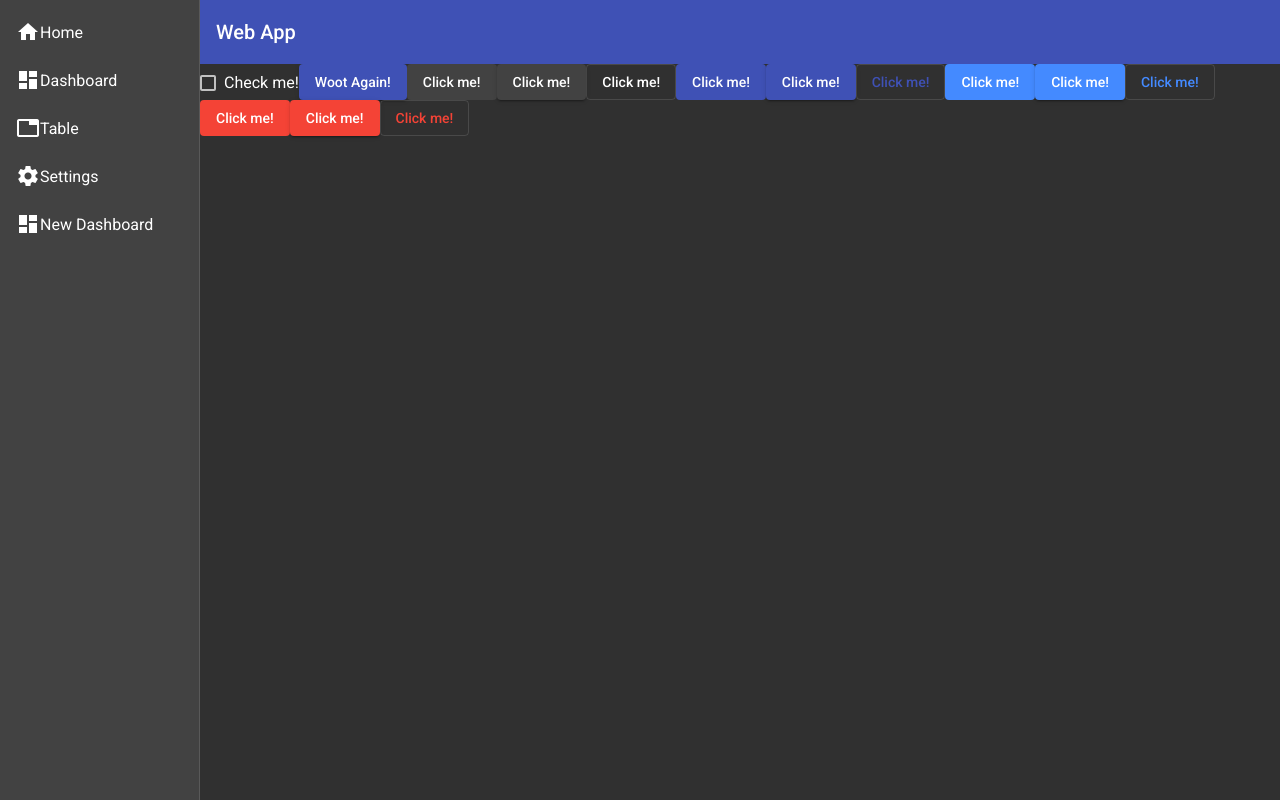
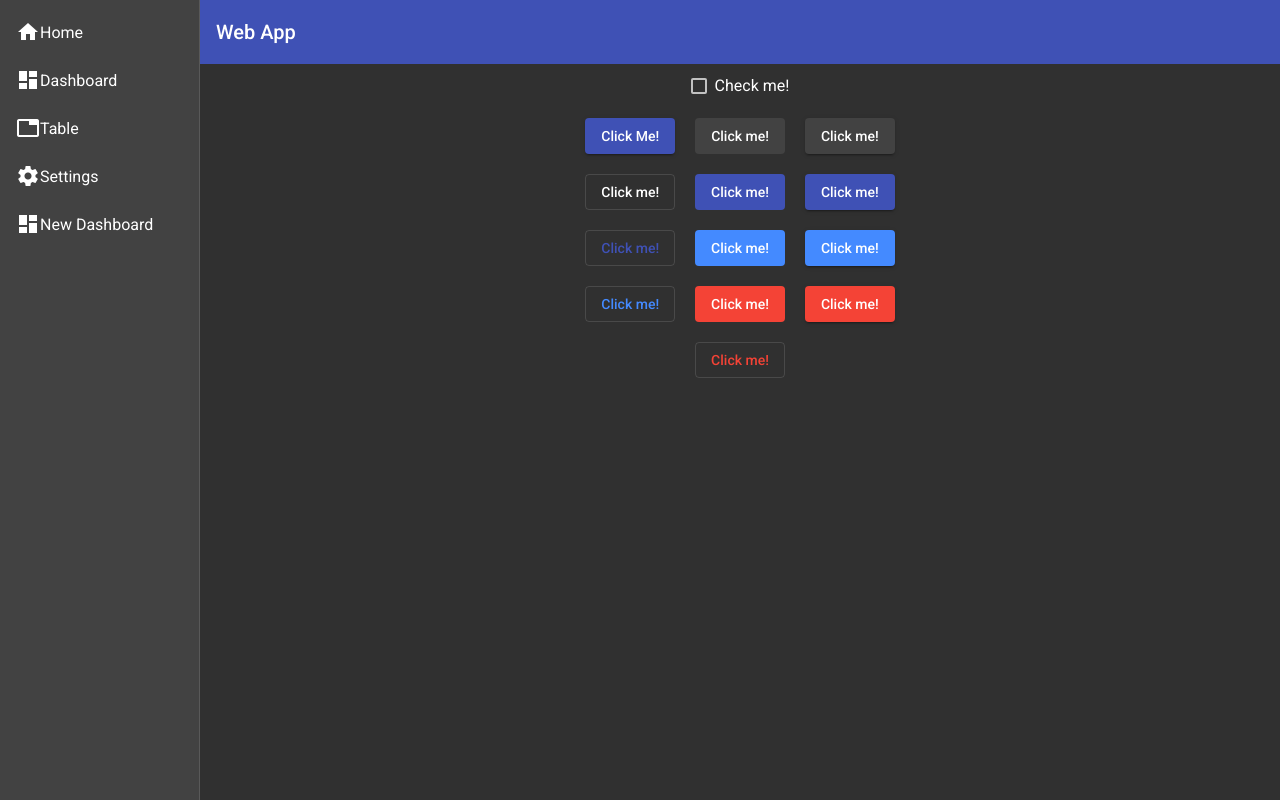
Before and after one commit to aa00518/WebApp, an Angular app in the folder ClientApp/: page /home in a window 1280 px wide. Built offline with nearby package versions, Linux system fonts and the light colour scheme.

Commit message:
Settings page.

```diff
--- a/ClientApp/src/app/components/home/home.component.css
+++ b/ClientApp/src/app/components/home/home.component.css
@@ -0,0 +1,3 @@
+.margins {
+    margin: 10px;
+}
--- a/ClientApp/src/app/components/home/home.component.html
+++ b/ClientApp/src/app/components/home/home.component.html
@@ -1,16 +1,26 @@
-<div>
-  <mat-checkbox>Check me!</mat-checkbox>
-  <button mat-raised-button color="primary" (click)="wootClick()">Woot Again!</button>
-  <button mat-flat-button (click)="btnClick()">Click me!</button>
-  <button mat-raised-button>Click me!</button>
-  <button mat-stroked-button>Click me!</button>
-  <button mat-flat-button color="primary">Click me!</button>
-  <button mat-raised-button color="primary">Click me!</button>
-  <button mat-stroked-button color="primary">Click me!</button>
-  <button mat-flat-button color="accent">Click me!</button>
-  <button mat-raised-button color="accent">Click me!</button>
-  <button mat-stroked-button color="accent">Click me!</button>
-  <button mat-flat-button color="warn">Click me!</button>
-  <button mat-raised-button color="warn">Click me!</button>
-  <button mat-stroked-button color="warn">Click me!</button>
+<div fxLayout="row" fxLayoutAlign="center">
+  <mat-checkbox class="margins">Check me!</mat-checkbox>
 </div>
+<div fxLayout="row" fxLayoutAlign="center">
+  <button type="button" class="margins" mat-raised-button color="primary">Click Me!</button>
+  <button type="button" class="margins" mat-flat-button>Click me!</button>
+  <button type="button" class="margins" mat-raised-button>Click me!</button>
+</div>
+<div fxLayout="row" fxLayoutAlign="center">
+  <button type="button" class="margins" mat-stroked-button>Click me!</button>
+  <button type="button" class="margins" mat-flat-button color="primary">Click me!</button>
+  <button type="button" class="margins" mat-raised-button color="primary">Click me!</button>
+</div>
+<div fxLayout="row" fxLayoutAlign="center">
+  <button type="button" class="margins" mat-stroked-button color="primary">Click me!</button>
+  <button type="button" class="margins" mat-flat-button color="accent">Click me!</button>
+  <button type="button" class="margins" mat-raised-button color="accent">Click me!</button>
+</div>
+<div fxLayout="row" fxLayoutAlign="center">
+  <button type="button" class="margins" mat-stroked-button color="accent">Click me!</button>
+  <button type="button" class="margins" mat-flat-button color="warn">Click me!</button>
+  <button type="button" class="margins" mat-raised-button color="warn">Click me!</button>
+</div>
+<div fxLayout="row" fxLayoutAlign="center">
+  <button type="button" class="margins" mat-stroked-button color="warn">Click me!</button>
+</div>
--- a/ClientApp/src/app/components/home/home.component.ts
+++ b/ClientApp/src/app/components/home/home.component.ts
@@ -11,12 +11,4 @@ export class HomeComponent implements OnInit {
 
   ngOnInit() {
   }
-
-  btnClick() {
-    console.log("Yo.");
-  }
-
-  public wootClick(): void {
-    console.log("Woot! was clicked!");
-  }
 }
--- a/ClientApp/src/app/components/main-table/main-table.component.css
+++ b/ClientApp/src/app/components/main-table/main-table.component.css
@@ -1,3 +1,11 @@
 .full-width-table {
   width: 100%;
 }
+
+.margins {
+  margin: 10px;
+}
+
+.margin-just-left {
+  margin-left: 20px;
+}
--- a/ClientApp/src/app/components/main-table/main-table.component.ts
+++ b/ClientApp/src/app/components/main-table/main-table.component.ts
@@ -1,7 +1,7 @@
-import { Component, OnInit, ViewChild } from '@angular/core';
-import { MatPaginator } from '@angular/material/paginator';
-import { MatSort } from '@angular/material/sort';
-import { MainTableDataSource } from './main-table-datasource';
+import { Component, OnInit } from '@angular/core';
+//import { MatPaginator } from '@angular/material/paginator';
+//import { MatSort } from '@angular/material/sort';
+//import { MainTableDataSource } from './main-table-datasource';
 import { SampleDataClient, WeatherForecast, ToDoClient, ToDo } from '../../services/generated';
 
 @Component({
@@ -11,29 +11,28 @@ import { SampleDataClient, WeatherForecast, ToDoClient, ToDo } from '../../servi
 })
 export class MainTableComponent implements OnInit {
 
-  @ViewChild(MatPaginator, { static: true }) paginator: MatPaginator;
-  @ViewChild(MatSort, { static: true }) sort: MatSort;
+  //@ViewChild(MatPaginator, { static: true }) paginator: MatPaginator;
+  //@ViewChild(MatSort, { static: true }) sort: MatSort;
 
-  public dataSource: MainTableDataSource;
+  //public dataSource: MainTableDataSource;
+  //public displayedColumns = ['id', 'name'];
+
+  public toDos: ToDo[];
+  public displayedColumnsToDos = ['toDoItem', 'dateAdded'];
+
   public wf: WeatherForecast[];
-  public displayedColumns = ['id', 'name'];
   public displayedColumnsWeather = ['summary', 'temperatureF'];
-  public displayedColumnsToDos = ['toDoItem', 'dateAdded'];
-  public toDos: ToDo[];
 
   constructor(private sdc: SampleDataClient, private tdc: ToDoClient) {  }
 
   ngOnInit() {
-    this.dataSource = new MainTableDataSource(this.paginator, this.sort);
+    this.tdc.get().subscribe(r => {
+      this.toDos = r;
+    });
+
     this.sdc.weatherForecasts().subscribe(r => {
-      setTimeout(() => {
-        this.wf = r;
-      }, 1000);
+      this.wf = r;
     });
-    this.tdc.get().subscribe(r => {
-      setTimeout(() => {
-        this.toDos = r;
-      }, 1500);
-    });
+    //this.dataSource = new MainTableDataSource(this.paginator, this.sort);
   }
 }
--- a/ClientApp/src/app/components/new-dashboard/new-dashboard.component.html
+++ b/ClientApp/src/app/components/new-dashboard/new-dashboard.component.html
@@ -52,17 +52,19 @@
       </mat-card-title>
     </mat-card-header>
     <mat-card-content class="dashboard-card-content">
-      <mat-form-field>
-        <input matInput type="text" placeholder="To Do" [formControl]="toDoControl" required>
-        <mat-error *ngIf="toDoControl.invalid">Required</mat-error>
-      </mat-form-field>
-      <mat-form-field>
-        <input matInput type="text" placeholder="Date" [formControl]="dateAddedControl" required>
-        <mat-error *ngIf="dateAddedControl.invalid">Required</mat-error>
-      </mat-form-field>
-      <div>
-        <button mat-raised-button color="accent" (click)="addToDo()">Add</button>
-      </div>
+      <form [formGroup]="addToDoForm" (ngSubmit)="onSubmit($event)">
+        <mat-form-field fxLayout="row" fxLayoutAlign="center">
+          <input matInput type="text" placeholder="To Do" formControlName="toDoControl" required>
+          <mat-error *ngIf="addToDoForm.get('toDoControl').invalid">Required</mat-error>
+        </mat-form-field>
+        <mat-form-field fxLayout="row" fxLayoutAlign="center">
+          <input matInput type="text" placeholder="Date" formControlName="dateAddedControl" required>
+          <mat-error *ngIf="addToDoForm.get('dateAddedControl').invalid">Required</mat-error>
+        </mat-form-field>
+        <div fxLayout="row" fxLayoutAlign="center">
+          <button type="submit" mat-raised-button color="accent" [disabled]="!addToDoForm.valid">Add</button>
+        </div>
+      </form>
     </mat-card-content>
   </mat-card>
   <mat-card class="basic-card" fxFlex="1 1 30%" fxFlex.lt-md="1 1 45%" fxFlex.lt-sm="1 1 95%">
@@ -85,13 +87,13 @@
   <mat-card class="basic-card" fxFlex="1 1 30%" fxFlex.lt-md="1 1 45%" fxFlex.lt-sm="1 1 95%">
     <mat-card-header>
       <mat-card-title>
-        This One
+        Card Title
         <button mat-icon-button class="more-button" [matMenuTriggerFor]="menu4" aria-label="Toggle menu">
           <mat-icon>more_vert</mat-icon>
         </button>
         <mat-menu #menu4="matMenu" xPosition="before">
-          <button mat-menu-item (click)="expandClick()">Expand</button>
-          <button mat-menu-item (click)="removeClick()">Remove</button>
+          <button mat-menu-item>Expand</button>
+          <button mat-menu-item>Remove</button>
         </mat-menu>
       </mat-card-title>
     </mat-card-header>
--- a/ClientApp/src/app/components/new-dashboard/new-dashboard.component.ts
+++ b/ClientApp/src/app/components/new-dashboard/new-dashboard.component.ts
@@ -1,5 +1,5 @@
 import { Component, OnInit } from '@angular/core';
-import { FormControl, Validators } from '@angular/forms';
+import { FormGroup, FormControl, Validators } from '@angular/forms';
 import { MatSnackBar } from '@angular/material/snack-bar';
 import { ToDoClient, ToDo } from './../../services/generated';
 
@@ -21,8 +21,10 @@ export class NewDashboardComponent implements OnInit {
   private readonly minOuts: number = 0;
   private readonly maxOuts: number = 3;
 
-  public toDoControl = new FormControl('', [Validators.required]);
-  public dateAddedControl = new FormControl('', [Validators.required]);
+  public addToDoForm = new FormGroup({
+    toDoControl: new FormControl('', [Validators.required]),
+    dateAddedControl: new FormControl('', [Validators.required])
+  });
 
   constructor(private sb: MatSnackBar, private todo: ToDoClient) { }
 
@@ -82,40 +84,26 @@ export class NewDashboardComponent implements OnInit {
     this.outs = 0;
   }
 
-  expandClick() {
-    //alert("You clicked expand.");
-    console.log("Bye.");
-  }
+  onSubmit(event) {
+    let toDo = new ToDo();
+    toDo.toDoItem = this.addToDoForm.get("toDoControl").value;
+    toDo.dateAdded = this.addToDoForm.get("dateAddedControl").value;
+    toDo.toDoItem = toDo.toDoItem.trim();
+    toDo.dateAdded = toDo.dateAdded.trim();
 
-  removeClick() {
-    //alert("You clicked remove.");
-    console.log("Hi.");
-  }
-
-  public addToDo(): void {
-    if (this.toDoControl.value.trim() === "") {
-      this.toDoControl.setErrors({ error: true });
-      this.toDoControl.setValue("");
-      return;
+    if (toDo.toDoItem === "" || toDo.dateAdded === "") {
+      this.sb.open("Nothing added!", "Try Again", { duration: 2000 });
+    } else {
+      this.todo.insertToDo(toDo).subscribe(() => {
+        this.sb.open("To Do added!", "Ok", { duration: 2000 });
+      });
     }
 
-    if (this.dateAddedControl.value.trim() === "") {
-      this.dateAddedControl.setErrors({ error: true });
-      this.dateAddedControl.setValue("");
-      return;
-    }
-
-    let toDo = new ToDo();
-    toDo.toDoItem = this.toDoControl.value.trim();
-    toDo.dateAdded = this.dateAddedControl.value.trim();
-    this.todo.insertToDo(toDo).subscribe(() => {
-      this.clearToDo();
-      this.sb.open("To Do added!", "Ok", { duration: 2000 });
-    });
+    event.currentTarget.reset();
+    this.addToDoForm.reset({ toDoControl: '', dateAddedControl: '' });
   }
 
   public clearToDo(): void {
-    this.toDoControl.reset();
-    this.dateAddedControl.reset();
+    this.addToDoForm.reset({ toDoControl: '', dateAddedControl: '' });
   }
 }
--- a/ClientApp/src/app/components/settings/settings.component.css
+++ b/ClientApp/src/app/components/settings/settings.component.css
@@ -0,0 +1,11 @@
+.card-style {
+    width: 100%;
+    height: 700px;
+    margin: 20px;
+}
+
+.more-button {
+    position: absolute;
+    top: 5px;
+    right: 10px;
+}
--- a/ClientApp/src/app/components/settings/settings.component.html
+++ b/ClientApp/src/app/components/settings/settings.component.html
@@ -1,3 +1,21 @@
-<p>
-  settings works!
-</p>
+<div fxLayout="row" fxLayoutAlign="center">
+  <mat-card class="card-style">
+    <mat-card-header>
+      <mat-card-title>
+        Settings
+        <button mat-icon-button class="more-button" [matMenuTriggerFor]="menu" aria-label="Toggle menu">
+          <mat-icon>more_vert</mat-icon>
+        </button>
+        <mat-menu #menu="matMenu" xPosition="before">
+          <button mat-menu-item>Expand</button>
+          <button mat-menu-item>Remove</button>
+        </mat-menu>
+      </mat-card-title>
+    </mat-card-header>
+    <mat-card-content>
+      <div fxLayout="row" fxLayoutAlign="center">
+        Application Settings
+      </div>
+    </mat-card-content>
+  </mat-card>
+</div>
```
Also changed, not shown: ClientApp/src/app/components/main-table/main-table.component.html (+32 -25 lines), 1 other file (tests, documents, lock files or other folders).
